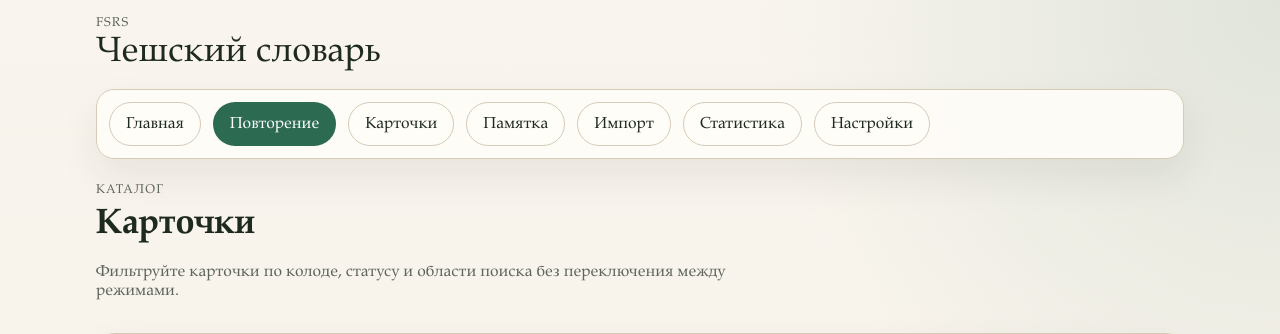
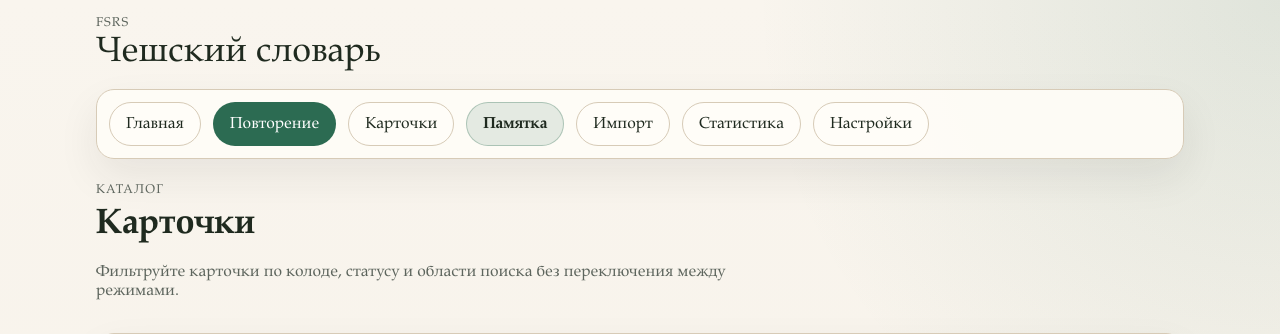
Before and after one commit to evinlort/FSRS, a Python web app: template src/czech_vocab/web/templates/cards.html in a window 1280 px wide. Shown: the top 334 px of the page. Run offline with Jinja, Linux system fonts and the light colour scheme; the template is opened without the code that fills it, so the values that code supplies are empty.

Commit message:
Highlight memory tips in home UI

```diff
--- a/src/czech_vocab/web/routes.py
+++ b/src/czech_vocab/web/routes.py
@@ -1,6 +1,5 @@
+from datetime import UTC, datetime
 from pathlib import Path
-
-from datetime import UTC, datetime
 
 from flask import (
     Blueprint,
--- a/src/czech_vocab/web/static/styles.css
+++ b/src/czech_vocab/web/static/styles.css
@@ -145,6 +145,12 @@ button {
   color: #fff;
 }
 
+.site-nav__link--spotlight {
+  border-color: rgba(44, 107, 82, 0.3);
+  background: rgba(44, 107, 82, 0.12);
+  font-weight: 700;
+}
+
 .page-shell {
   padding: 1rem 0 3rem;
 }
@@ -212,6 +218,10 @@ button {
 
 .panel--accent {
   background: linear-gradient(135deg, rgba(44, 107, 82, 0.14), rgba(255, 253, 248, 0.92));
+}
+
+.panel--guide {
+  background: linear-gradient(135deg, rgba(167, 115, 34, 0.16), rgba(255, 253, 248, 0.94));
 }
 
 .action-row,
--- a/src/czech_vocab/web/templates/base.html
+++ b/src/czech_vocab/web/templates/base.html
@@ -32,7 +32,9 @@
           Повторение
         </a>
         <a class="site-nav__link" href="{{ url_for('main.cards_page') }}">Карточки</a>
-        <a class="site-nav__link" href="{{ url_for('main.memory_tips_page') }}">Памятка</a>
+        <a class="site-nav__link site-nav__link--spotlight" href="{{ url_for('main.memory_tips_page') }}">
+          Памятка
+        </a>
         <a class="site-nav__link" href="{{ url_for('main.import_page') }}">Импорт</a>
         <a class="site-nav__link" href="{{ url_for('main.stats_page') }}">Статистика</a>
         <a class="site-nav__link" href="{{ url_for('main.settings_page') }}">Настройки</a>
```
Also changed, not shown: docs/PROJECT_MAP.md (+1 -0 lines), src/czech_vocab/web/templates/home.html (+8 -0 lines), tests/test_dashboard_and_acceptance.py (+8 -2 lines).
